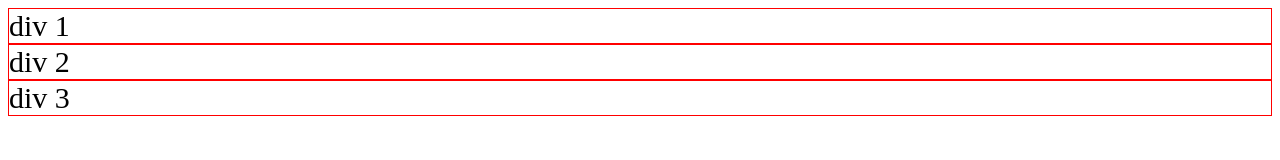
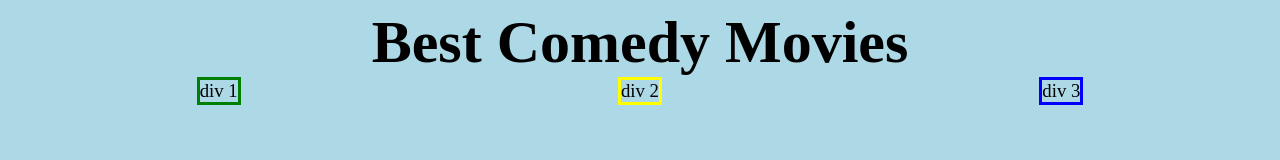
Before and after one commit to staten-island-tech/flex-box-gallery-mikevarriano, a plain HTML site: page index.html in a window 1280 px wide. Drawn offline with Linux system fonts and the light colour scheme.

Commit message:
i did good things

```diff
--- a/index.html
+++ b/index.html
@@ -1,14 +1,19 @@
 <html lang="en">
-<head>
-    <meta charset="UTF-8">
-    <meta http-equiv="X-UA-Compatible" content="IE=edge">
-    <meta name="viewport" content="width=device-width, initial-scale=1.0">
+  <head>
+    <meta charset="UTF-8" />
+    <meta http-equiv="X-UA-Compatible" content="IE=edge" />
+    <meta name="viewport" content="width=device-width, initial-scale=1.0" />
     <title>Document</title>
-  <link rel="stylesheet" href="style.css">
-</head>
-<body>
-    <div class="child">div 1</div>
-    <div class="child">div 2</div>
-    <div class="child">div 3</div>
-</body>
+    <link rel="stylesheet" href="style.css" />
+  </head>
+
+  <body>
+    <h1>Best Comedy Movies</h1>
+
+    <div class="parent">
+      <div class="child-1">div 1</div>
+      <div class="child-2">div 2</div>
+      <div class="child-3">div 3</div>
+    </div>
+  </body>
 </html>
--- a/style.css
+++ b/style.css
@@ -1,33 +1,57 @@
-html, body * {
+html,
+body * {
     padding: 0;
     margin: 0;
     box-sizing: border-box;
     font-size: 62.5%;
+    background-color:lightblue;
 }
-.parent{
+
+h1{
+font-size: 6rem;
+text-align: center;
+}
+.parent {
     font-size: 30px;
+    display: flex;
+    justify-content: space-around;
+}
+
+.child {
+    border: 1px solid red;
+    font-size: 30px;
+    width: 28%;
 
 }
 
-.child{
-border: 1px solid red;
-font-size: 30px;
-display: flex;
-flex-wrap: wrap;
+h2 {
+
+    margin: 1rem 21;
 }
 
-h2{
-
-    margin: 1rem   21;
-}
-.px-size{
+.px-size {
     font-size: 20px;
 }
 
-.rem-size{
+.rem-size {
     font-size: 2rem;
 }
-.em-size{
+
+.em-size {
 
     font-size: 1em;
 }
+
+.child-1 {
+    border: 3px solid green;
+}
+
+.child-2 {
+    border: 3px solid yellow;
+
+}
+
+.child-3 {
+    border: 3px solid blue;
+
+}
```
Lines whose indentation alone changed are shown as unchanged.
